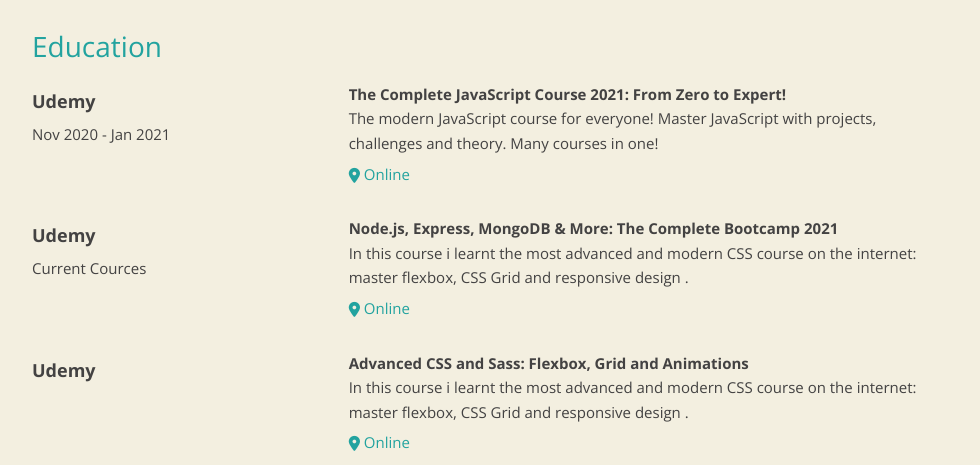
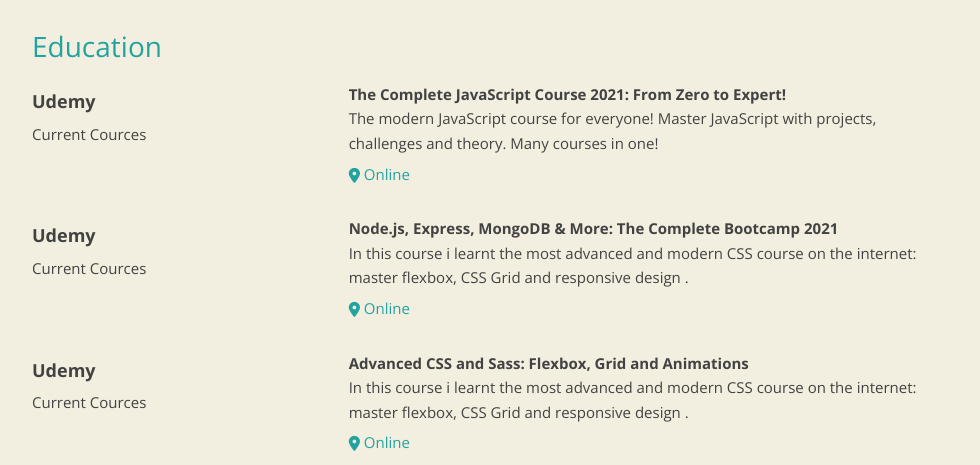
Before and after one commit to alamoudi19/Resume, a plain HTML site: page index.html in a window 1280 px wide. Shown: the part 1500-1965 px from the top of the page, without its empty margins (148-1128 px from the left). Drawn offline with nearby package versions, Linux system fonts and the light colour scheme.

Commit message:
Update index.html

```diff
--- a/index.html
+++ b/index.html
@@ -81,7 +81,7 @@
       <div class="col-md-4">
         <h4>Udemy</h4>
         <p class="experience-period">
-          Nov 2020 - Jan 2021
+          Current Cources
         </p>
       </div>
       <div class="col-md-8">
@@ -126,7 +126,7 @@
       <div class="col-md-4">
         <h4>Udemy</h4>
         <p class="experience-period">
-
+          Current Cources
         </p>
       </div>
       <div class="col-md-8">
```
